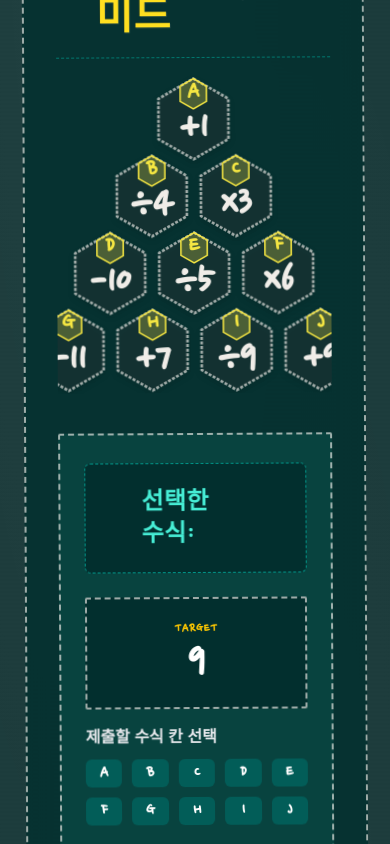
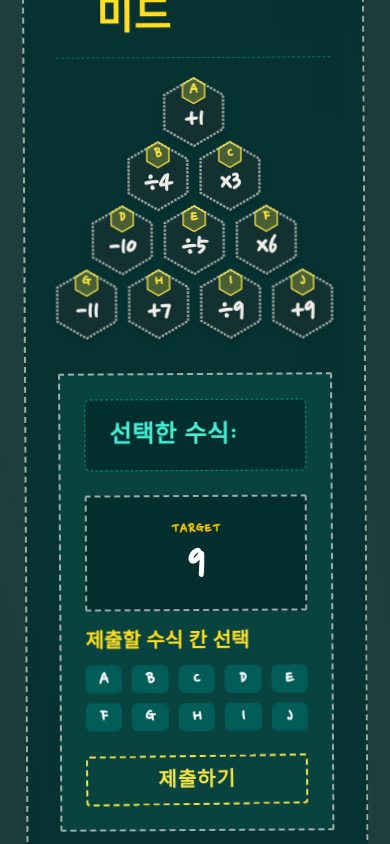
Before and after one commit to rlawlsdnjs78-infinity/infinitymath, a Next.js app: page /formula-pyramid in a window 390 px wide. Shown: the part 1000-1844 px from the top of the page. Built offline with nearby package versions, Linux system fonts and the light colour scheme.

Commit message:
feat: implement 5 detailed UI fixes for formula pyramid page

```diff
--- a/src/app/formula-pyramid/page.tsx
+++ b/src/app/formula-pyramid/page.tsx
@@ -72,8 +72,8 @@ function HexagonCell({
   return (
     <div
       onClick={onClick}
-      className={`relative cursor-pointer transition-all duration-200 hover:scale-105 select-none w-[76px] h-[87.8px] flex items-center justify-center ${
-        isSelected ? "drop-shadow-[0_0_20px_rgba(245,230,66,0.95)]" : ""
+      className={`relative cursor-pointer transition-all duration-200 hover:scale-105 select-none w-[64px] h-[73.9px] sm:w-[68px] sm:h-[78.5px] flex items-center justify-center ${
+        isSelected ? "drop-shadow-[0_0_16px_rgba(245,230,66,0.95)]" : ""
       }`}
     >
       <svg
@@ -100,23 +100,23 @@ function HexagonCell({
         {/* 상단 A~J 칸 번호 */}
         <text
           x="50"
-          y="33"
+          y="31"
           textAnchor="middle"
           fill={isSelected ? "#1a3a3a" : "var(--chalk-yellow)"}
-          fontSize="34"
+          fontSize="28"
           fontWeight="bold"
           fontFamily="var(--font-chalk)"
         >
           {node.id}
         </text>
 
-        {/* 중앙 사칙연산 값 텍스트 (크기 극대화: fontSize 60) */}
+        {/* 중앙 사칙연산 값 텍스트 */}
         <text
           x="50"
-          y="88"
+          y="85"
           textAnchor="middle"
           fill={isSelected ? "#f5e642" : "var(--chalk-white)"}
-          fontSize="60"
+          fontSize="48"
           fontWeight="bold"
           fontFamily="var(--font-chalk)"
         >
@@ -147,6 +147,18 @@ export default function FormulaPyramidPage() {
   const [selectedPenalty, setSelectedPenalty] = useState<string>("없음");
   const [generatedRoomCode, setGeneratedRoomCode] = useState<string>("");
 
+  const [tempNotice, setTempNotice] = useState<string | null>(null);
+  const [noticeTimer, setNoticeTimer] = useState<NodeJS.Timeout | null>(null);
+
+  const triggerNotice = (msg: string, durationMs: number = 1000) => {
+    if (noticeTimer) clearTimeout(noticeTimer);
+    setTempNotice(msg);
+    const timer = setTimeout(() => {
+      setTempNotice(null);
+    }, durationMs);
+    setNoticeTimer(timer);
+  };
+
   const handleNodeClick = (nodeId: string) => {
     if (selectedNodes.includes(nodeId)) {
       setSelectedNodes(selectedNodes.filter((id) => id !== nodeId));
@@ -155,6 +167,7 @@ export default function FormulaPyramidPage() {
       setSelectedNodes([...selectedNodes, nodeId]);
     }
     setSubmissionResult(null);
+    setTempNotice(null);
   };
 
   const calculateFormula = (nodeIds: string[]): { exprStr: string; result: number | null } => {
@@ -185,10 +198,8 @@ export default function FormulaPyramidPage() {
 
   const handleSubmitAnswer = () => {
     if (selectedNodes.length !== 3) {
-      setSubmissionResult({
-        success: false,
-        msg: "3개의 칸을 모두 선택해야 합니다!",
-      });
+      // [요구사항 5] 3개 미만 선택 시 1초 동안 '선택한 수식:' 박스 위치에 경고 표출
+      triggerNotice("3개의 칸을 모두 선택해야 합니다!", 1000);
       return;
     }
 
@@ -196,7 +207,7 @@ export default function FormulaPyramidPage() {
     if (currentResult === TARGET) {
       setSubmissionResult({
         success: true,
-        msg: `🎉 정답입니다! (+1점 획득) 수식 결과 = ${currentResult}`,
+        msg: `🎉 정답입니다! (+1점 획득) 결과 = ${currentResult}`,
         calcValue: currentResult,
       });
     } else {
@@ -421,16 +432,16 @@ export default function FormulaPyramidPage() {
                   style={{ marginTop: "1.1rem", marginBottom: "1.1rem" }}
                 />
 
-                {/* [요구사항 5] 피라미드와 아래 입력창 사이 간격 조절 (marginBottom: 1.25rem) */}
+                {/* [요구사항 1] 피라미드 호버 시 스크롤 생기지 않도록 overflow-visible 및 여백 조정 */}
                 <div
-                  className="py-4 my-2 flex flex-col items-center justify-center w-full overflow-x-auto"
-                  style={{ marginBottom: "1.25rem" }}
+                  className="py-3 my-1 flex flex-col items-center justify-center w-full overflow-visible"
+                  style={{ marginBottom: "1rem" }}
                 >
                   {PYRAMID_DATA.map((row, rowIndex) => (
                     <div
                       key={rowIndex}
                       className="flex justify-center gap-2 sm:gap-2.5"
-                      style={{ marginTop: rowIndex === 0 ? "0px" : "-11px" }}
+                      style={{ marginTop: rowIndex === 0 ? "0px" : "-10px" }}
                     >
                       {row.map((node) => (
                         <HexagonCell
@@ -444,18 +455,47 @@ export default function FormulaPyramidPage() {
                   ))}
                 </div>
 
-                {/* [요구사항 5 & 6] 정답 입력 박스 레이아웃 및 텍스트 수정 */}
+                {/* [요구사항 2, 3, 4, 5] 정답 입력 박스 레이아웃 & 고정 높이 안내창 변신 */}
                 <div
                   className="w-full chalk-box-straight bg-teal-900/60 rounded-md flex flex-col gap-6"
-                  style={{ padding: "1.75rem 1.5rem", marginTop: "1.25rem" }}
+                  style={{ padding: "1.5rem 1.5rem", marginTop: "1rem" }}
                 >
-                  {/* [요구사항 2] '선택한 수식:' 라벨과 A B C 수식 글자 크기 대폭 확대 및 자동 실시간 계산(=) 표시 제거 */}
+                  {/* [요구사항 2 & 5] '선택한 수식:' 박스 - 고정 높이(h-[72px]) & 경고/결과 안내창 변신 */}
                   <div
-                    className="w-full bg-teal-950 rounded-md border border-dashed border-teal-600 flex items-center justify-between"
-                    style={{
-                      padding: "22px 32px",
-                    }}
+                    className={`w-full rounded-md border border-dashed transition-all duration-200 flex items-center justify-between min-h-[72px] h-[72px] ${
+                      tempNotice
+                        ? "bg-rose-950/90 border-rose-500 text-rose-200 px-6 py-4"
+                        : submissionResult
+                        ? submissionResult.success
+                          ? "bg-emerald-950/90 border-emerald-500 text-emerald-200 px-6 py-4"
+                          : "bg-rose-950/90 border-rose-500 text-rose-200 px-6 py-4"
+                        : "bg-teal-950 border-teal-600 text-yellow-300 px-6 py-4"
+                    }`}
                   >
+                    {tempNotice ? (
+                      <div className="flex items-center gap-3 w-full justify-center text-xl font-bold text-rose-300">
+                        <AlertTriangle size={24} className="text-rose-400 flex-shrink-0 animate-bounce" />
+                        <span style={{ fontFamily: "var(--font-chalk)" }}>{tempNotice}</span>
+                      </div>
+                    ) : submissionResult ? (
+                      <div className="flex items-center justify-between w-full px-2">
+                        <div className="flex items-center gap-3 text-xl font-bold">
+                          {submissionResult.success ? (
+                            <CheckCircle2 size={24} className="text-emerald-400 flex-shrink-0" />
+                          ) : (
+                            <XCircle size={24} className="text-rose-400 flex-shrink-0" />
+                          )}
+                          <span style={{ fontFamily: "var(--font-chalk)" }}>{submissionResult.msg}</span>
+                        </div>
+                        <button
+                          type="button"
+                          onClick={() => setSubmissionResult(null)}
+                          className="text-xs text-gray-400 hover:text-white underline cursor-pointer"
+                        >
+                          닫기
+                        </button>
+                      </div>
+                    ) : (
                       <div className="flex items-center gap-5" style={{ paddingLeft: "1.5rem" }}>
                         <span
                           className="text-2xl sm:text-3xl text-teal-300 font-extrabold"
@@ -464,18 +504,20 @@ export default function FormulaPyramidPage() {
                           선택한 수식:
                         </span>
                         <span
-                        className="text-3xl sm:text-4xl font-black text-yellow-300 tracking-widest"
+                          className="text-3xl sm:text-4xl font-black text-yellow-300 tracking-widest min-h-[40px] flex items-center"
                           style={{ fontFamily: "var(--font-chalk)", paddingLeft: "1rem" }}
                         >
-                        {exprStr}
+                          {exprStr || "\u00A0"}
                         </span>
                       </div>
+                    )}
                   </div>
 
+                  {/* [요구사항 3] TARGET 표시 박스와 A~J 버튼 영역 높이 수평 완벽 정렬 */}
                   <div className="flex flex-col sm:flex-row items-stretch gap-4">
-                    <div className="chalk-box-straight bg-teal-950 px-7 py-5 flex flex-col items-center justify-center min-w-[130px] border-yellow-400/80">
+                    <div className="chalk-box-straight bg-teal-950 px-7 py-4 flex flex-col items-center justify-center min-w-[135px] border-yellow-400/80">
                       <span
-                        className="text-sm sm:text-base text-yellow-400 font-bold tracking-wider mb-1"
+                        className="text-base text-yellow-400 font-bold tracking-wider mb-1"
                         style={{ fontFamily: "var(--font-chalk)" }}
                       >
                         TARGET
@@ -488,8 +530,11 @@ export default function FormulaPyramidPage() {
                       </span>
                     </div>
 
-                    <div className="flex-1 flex flex-col gap-2.5">
-                      <div className="text-base text-gray-200 font-bold mb-0.5" style={{ fontFamily: "var(--font-chalk)" }}>
+                    <div className="flex-1 flex flex-col justify-between gap-2.5">
+                      <div
+                        className="text-xl sm:text-2xl text-yellow-300 font-bold mb-0.5"
+                        style={{ fontFamily: "var(--font-chalk)" }}
+                      >
                         제출할 수식 칸 선택
                       </div>
                       <div className="grid grid-cols-5 gap-2.5">
@@ -500,7 +545,7 @@ export default function FormulaPyramidPage() {
                               key={node.id}
                               type="button"
                               onClick={() => handleNodeClick(node.id)}
-                              className={`py-2.5 px-3 rounded-md text-lg font-bold transition-all ${
+                              className={`py-3 px-3 rounded-md text-xl sm:text-2xl font-black transition-all ${
                                 isSel
                                   ? "bg-yellow-400 text-teal-950 scale-105 shadow-md"
                                   : "bg-teal-800/90 text-white hover:bg-teal-700"
@@ -515,34 +560,16 @@ export default function FormulaPyramidPage() {
                     </div>
                   </div>
 
-                  {/* [요구사항 5] 제출하기 버튼 클릭 시 초기화되며, 오른쪽 초기화 버튼 제거 */}
-                  <div className="mt-1">
+                  {/* [요구사항 4] 올곧은 제출하기 버튼 배치 */}
+                  <div className="w-full mt-1">
                     <button
                       type="button"
                       onClick={handleSubmitAnswer}
-                      className="btn-chalk w-full justify-center py-3.5 text-xl"
+                      className="btn-chalk w-full justify-center py-4 text-2xl font-bold tracking-wider"
                     >
                       제출하기
                     </button>
                   </div>
-
-                  {submissionResult && (
-                    <div
-                      className={`p-4 rounded-md border text-base flex items-center gap-3 ${
-                        submissionResult.success
-                          ? "bg-emerald-950/90 border-emerald-500 text-emerald-300"
-                          : "bg-rose-950/90 border-rose-500 text-rose-300"
-                      }`}
-                      style={{ fontFamily: "var(--font-body)" }}
-                    >
-                      {submissionResult.success ? (
-                        <CheckCircle2 size={22} className="flex-shrink-0" />
-                      ) : (
-                        <XCircle size={22} className="flex-shrink-0" />
-                      )}
-                      <span>{submissionResult.msg}</span>
-                    </div>
-                  )}
                 </div>
               </>
             ) : (
```
Lines whose indentation alone changed are shown as unchanged.
